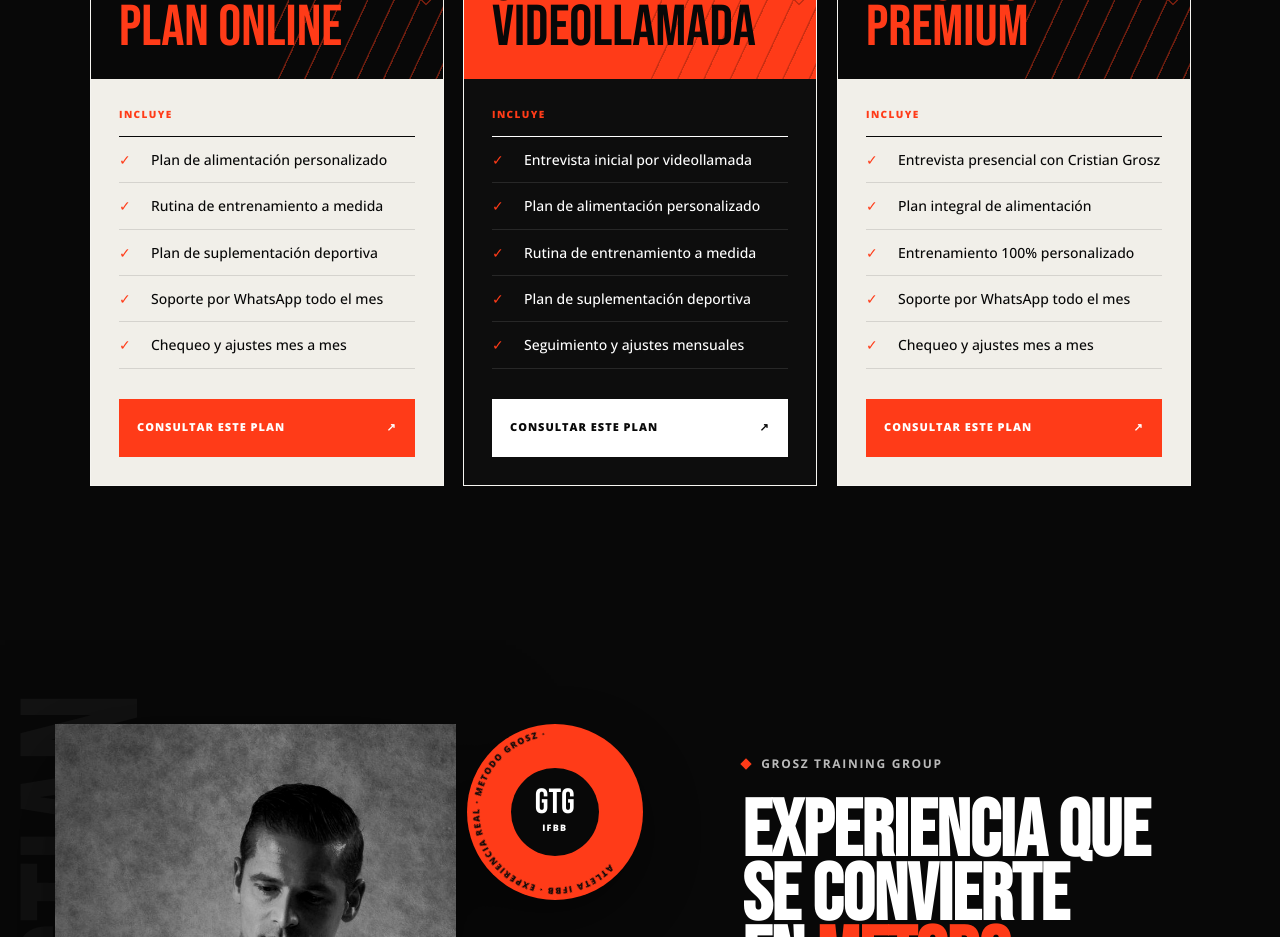
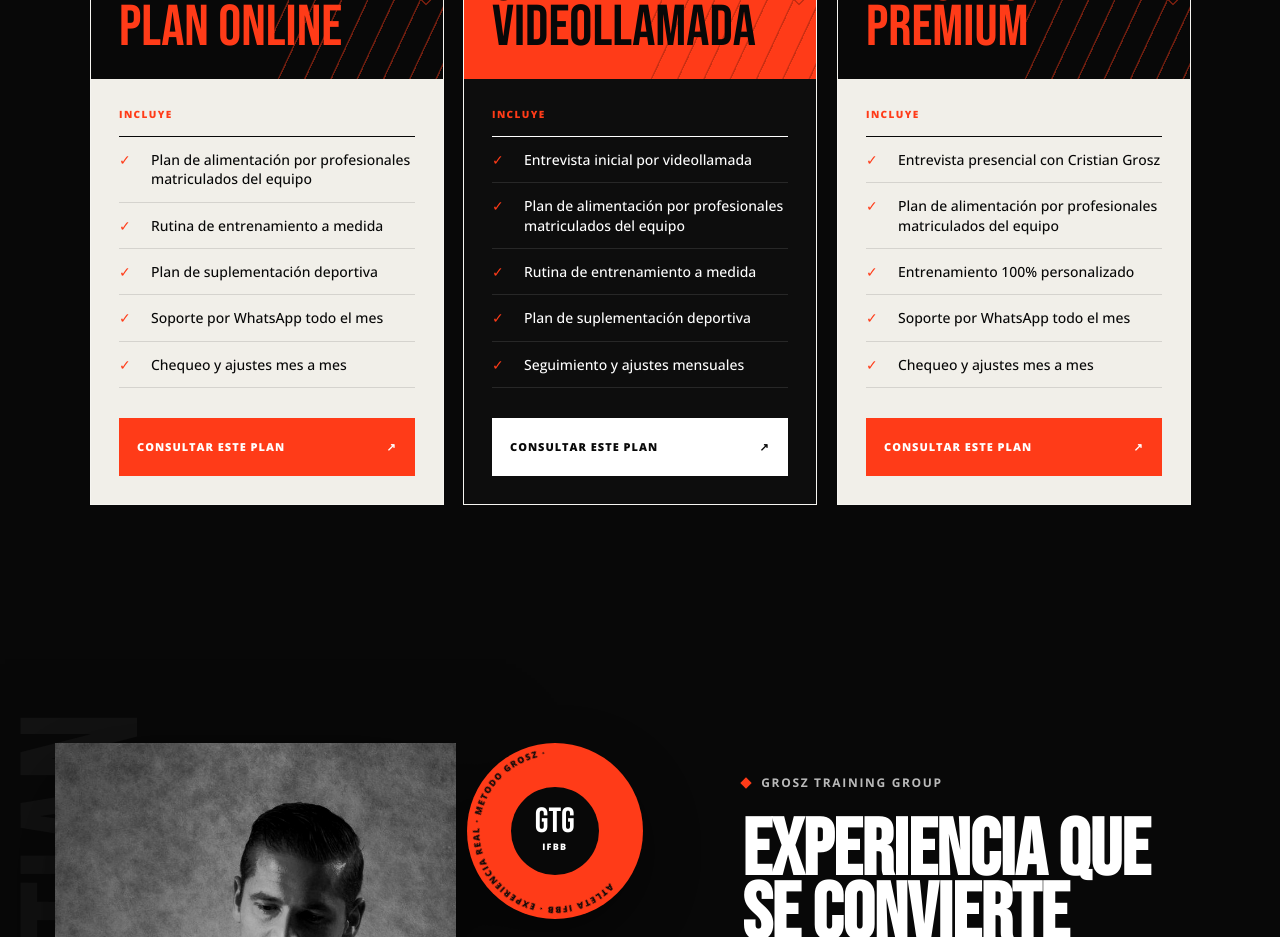
Before and after one commit to estudioideamos/grosz-training-web, a Next.js app: page / in a window 1280 px wide. Shown: the part 8480-9417 px from the top of the page. Built offline with nearby package versions, Linux system fonts and the light colour scheme.

Commit message:
Destacar respaldo profesional en alimentación

```diff
--- a/app/page.tsx
+++ b/app/page.tsx
@@ -12,7 +12,7 @@
     title: "Plan online",
     eyebrow: "Entrená desde cualquier lugar",
     features: [
-      "Plan de alimentación personalizado",
+      "Plan de alimentación por profesionales matriculados del equipo",
       "Rutina de entrenamiento a medida",
       "Plan de suplementación deportiva",
       "Soporte por WhatsApp todo el mes",
@@ -26,7 +26,7 @@
     featured: true,
     features: [
       "Entrevista inicial por videollamada",
-      "Plan de alimentación personalizado",
+      "Plan de alimentación por profesionales matriculados del equipo",
       "Rutina de entrenamiento a medida",
       "Plan de suplementación deportiva",
       "Seguimiento y ajustes mensuales",
@@ -38,7 +38,7 @@
     eyebrow: "Evaluación en nuestras oficinas",
     features: [
       "Entrevista presencial con Cristian Grosz",
-      "Plan integral de alimentación",
+      "Plan de alimentación por profesionales matriculados del equipo",
       "Entrenamiento 100% personalizado",
       "Soporte por WhatsApp todo el mes",
       "Chequeo y ajustes mes a mes",
```
